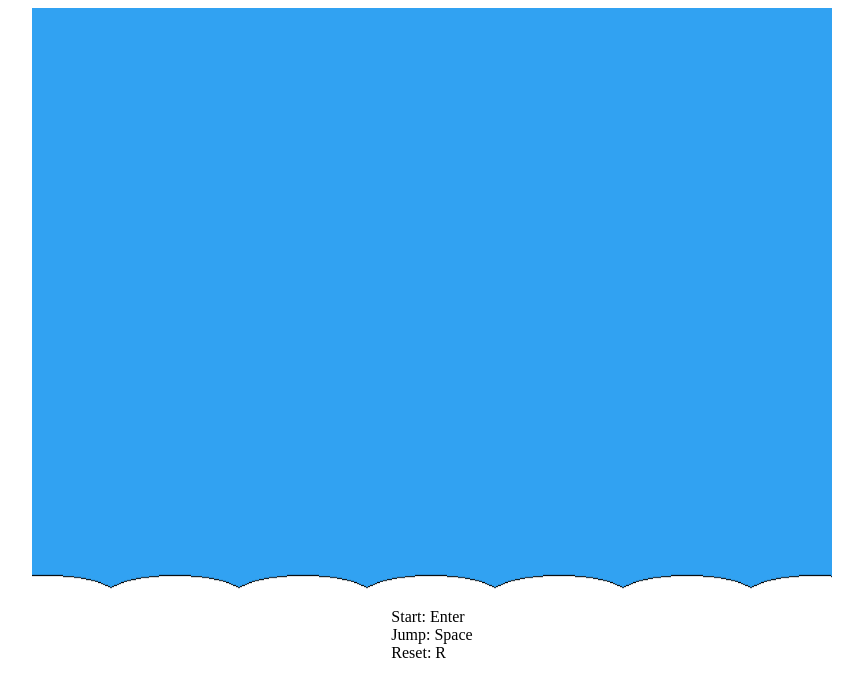
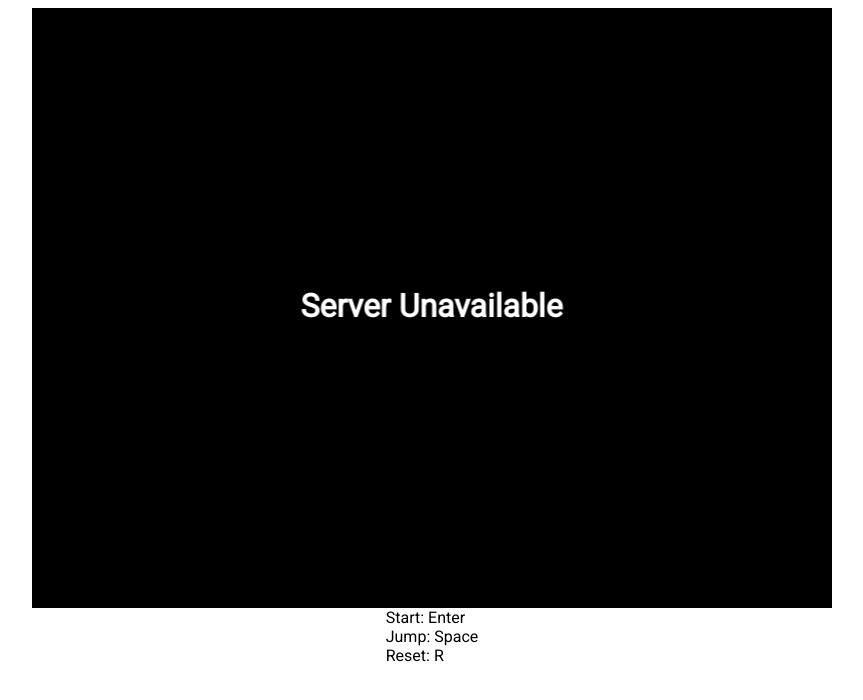
Before and after one commit to cwallace3421/bouncybirdio, a website: page index.html in a window 1280 px wide. Shown: the whole page, without its empty margins (208-1071 px from the left). Drawn offline with nearby package versions, Linux system fonts and the light colour scheme; no server answers; animation ran at ten frames a second.

Commit message:
handle server connection error

```diff
--- a/css/style.css
+++ b/css/style.css
@@ -3,6 +3,7 @@ body {
   justify-content: center;
   align-items: center;
   flex-direction: column;
+  font-family: 'Roboto';
 }
 
 #help {
--- a/game/client.js
+++ b/game/client.js
@@ -27,6 +27,12 @@ Client.Connect = function() {
 				Game.removePlayer(data.remove[i]);
 			}
 		}
+	});
+
+	Client.socket.on('connect_error', function() {
+		Client.socket.disconnect();
+		GameError.setmessage('Server Unavailable');
+		game.state.start('GameError');
 	});
 };
 
--- /dev/null
+++ b/game/gameerror.js
@@ -0,0 +1,30 @@
+var GameError = {};
+
+
+GameError.init = function() {
+	game.stage.disableVisibilityChange = true;
+};
+
+GameError.preload = function() {
+
+};
+
+GameError.create = function() {
+	game.stage.setBackgroundColor(0x000000);
+	let = textobj = game.add.text(game.world.centerX, game.world.centerY, "UNKNOWN");
+	textobj.anchor.setTo(0.5);
+	textobj.font = 'Roboto';
+	textobj.fontSize = 32;
+	textobj.fill = 'white';
+	textobj.align = 'center';
+	GameError.textobj = textobj;
+};
+
+GameError.update = function() {
+	if (GameError.textobj)
+		GameError.textobj.text = GameError.message;
+};
+
+GameError.setmessage = function(message) {
+	GameError.message = message;
+};
--- a/game/main.js
+++ b/game/main.js
@@ -5,6 +5,7 @@ window.onload = function() {
     game = new Phaser.Game(800, 600, Phaser.AUTO, 'container');
 
     game.state.add('Game', Game);
+    game.state.add('GameError', GameError);
     game.state.start('Game');
 
 };
--- a/index.html
+++ b/index.html
@@ -3,6 +3,7 @@
     <head>
         <meta charset="UTF-8" />
         <title>Game</title>
+        <link rel="stylesheet" href="https://fonts.googleapis.com/css?family=Roboto" type="text/css">
         <link rel="stylesheet" href="css/style.css" type="text/css">
         <script type="text/javascript" src="/socket.io/socket.io.js"></script>
         <script type="text/javascript" src="game/lib/phaser.min.js"></script>
@@ -17,5 +18,6 @@
     </body>
     <script type="text/javascript" src="game/main.js"></script>
     <script type="text/javascript" src="game/game.js"></script>
+    <script type="text/javascript" src="game/gameerror.js"></script>
     <script type="text/javascript" src="game/client.js"></script>
 </html>
```
